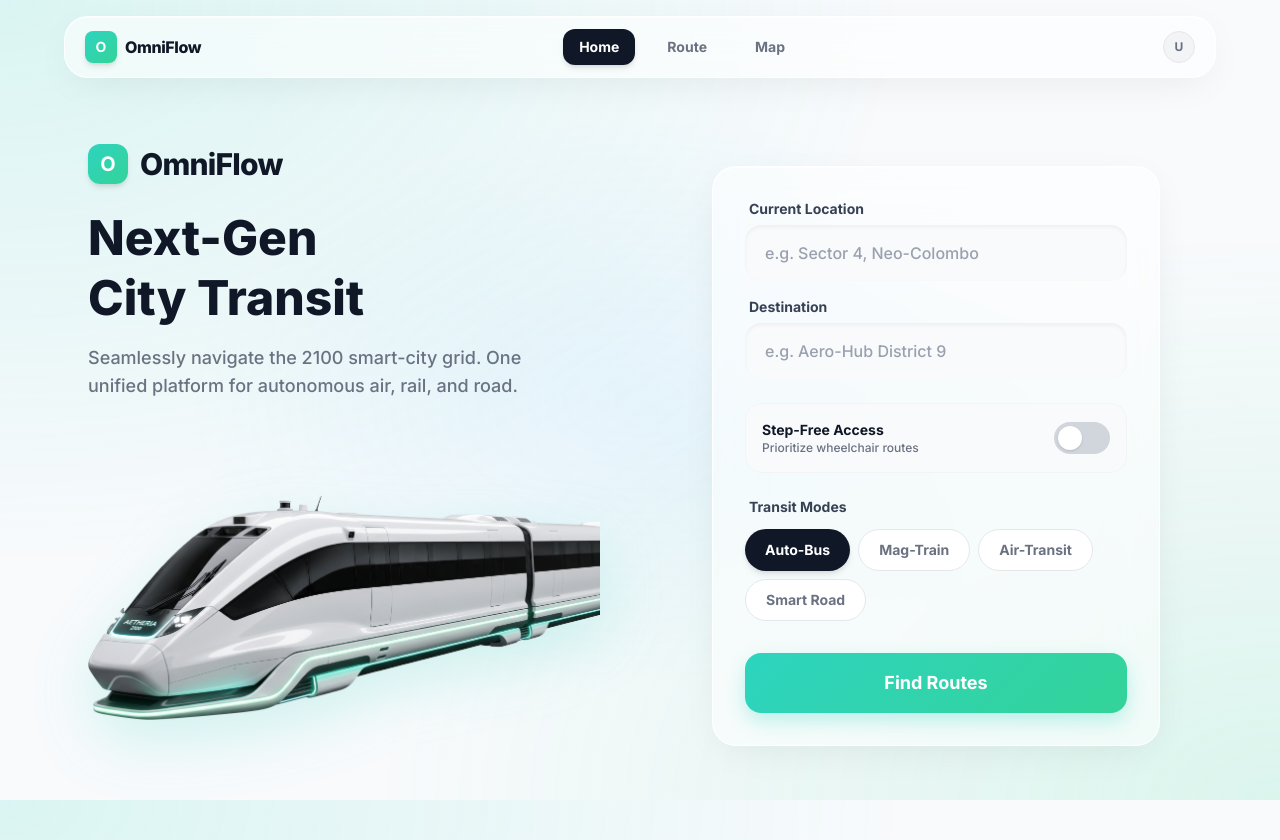
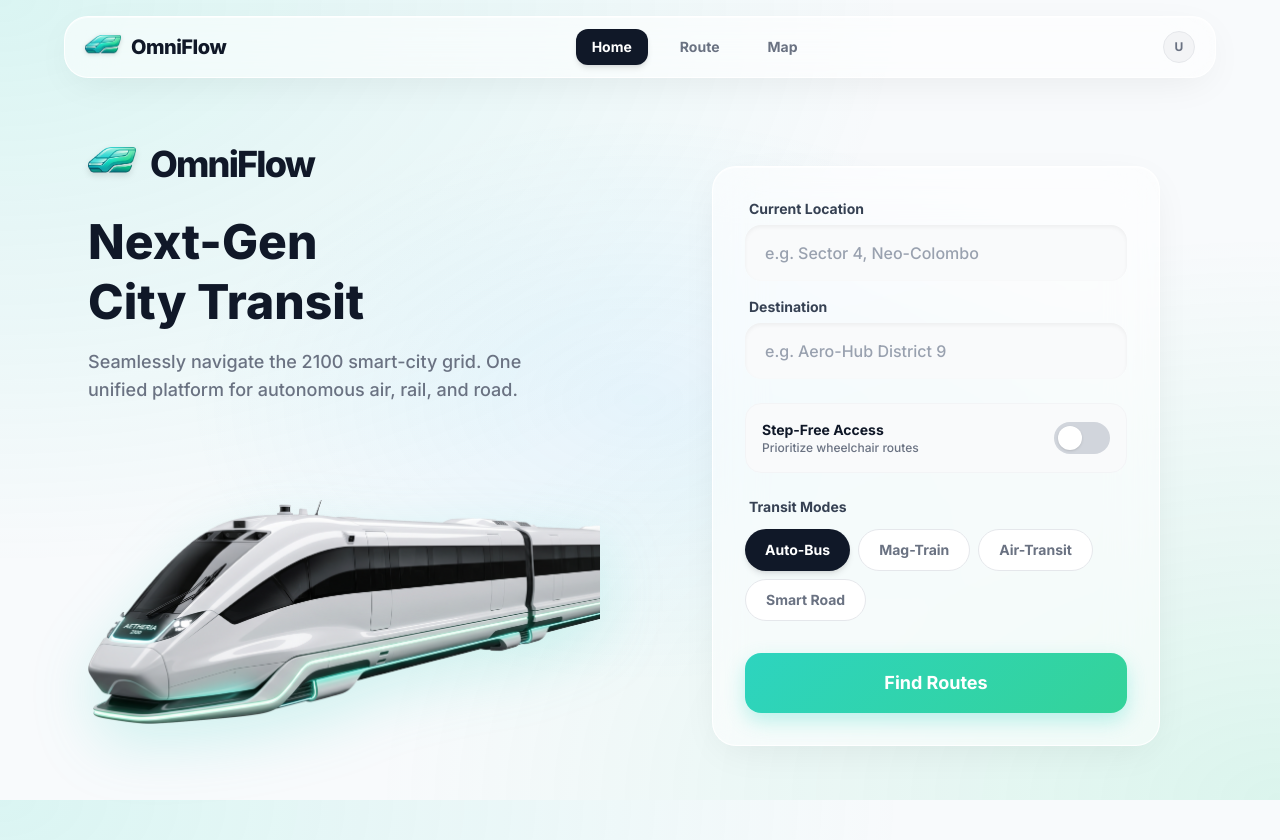
Before and after one commit to Sahas-sass/OmniFlow, a Next.js app: page / in a window 1280 px wide. Built offline with nearby package versions, Linux system fonts and the light colour scheme.

Commit message:
Add brand logo and update NavBar and Home components for improved branding

```diff
--- a/app/page.tsx
+++ b/app/page.tsx
@@ -7,12 +7,18 @@ export default function Home() {
 
       {/* Left Column: 3D Asset & Branding */}
       <div className="w-full lg:w-1/2 flex flex-col items-center lg:items-start text-center lg:text-left">
-        <div className="flex items-center gap-3 mb-6">
-          {/* Placeholder for an app logo */}
-          <div className="w-10 h-10 rounded-xl primary-gradient shadow-md flex items-center justify-center">
-            <span className="text-white font-bold text-xl">O</span>
+        {/* Brand Icon and Text */}
+        <div className="flex items-center gap-3.5 mb-6 justify-center lg:justify-start">
+          <div className="relative w-12 h-12 flex-shrink-0 drop-shadow-md">
+            <Image
+              src="/logo.png"
+              alt="OmniFlow Logo"
+              fill
+              className="object-contain"
+              priority
+            />
           </div>
-          <h1 className="text-3xl font-extrabold tracking-tight text-gray-900">
+          <h1 className="text-3xl md:text-4xl font-extrabold tracking-tighter text-gray-900">
             OmniFlow
           </h1>
         </div>
--- a/components/NavBar.tsx
+++ b/components/NavBar.tsx
@@ -2,6 +2,7 @@
 "use client";
 import Link from 'next/link';
 import { usePathname } from 'next/navigation';
+import Image from 'next/image';
 
 export default function NavBar() {
   const pathname = usePathname();
@@ -44,11 +45,17 @@ export default function NavBar() {
         <div className="max-w-6xl mx-auto soft-card px-5 py-3 flex items-center justify-between pointer-events-auto">
 
           {/* Brand / Logo */}
-          <Link href="/" className="flex items-center gap-2">
-            <div className="w-8 h-8 rounded-lg primary-gradient flex items-center justify-center shadow-md">
-              <span className="text-white font-bold text-sm">O</span>
+          <Link href="/" className="flex items-center gap-2.5">
+            <div className="relative w-9 h-9 flex-shrink-0 drop-shadow-sm">
+              <Image
+                src="/logo.png"
+                alt="OmniFlow Logo"
+                fill
+                className="object-contain"
+                priority
+              />
             </div>
-            <span className="font-extrabold text-gray-900 tracking-tight">
+            <span className="font-extrabold text-gray-900 text-xl tracking-tight hidden sm:block">
               OmniFlow
             </span>
           </Link>
```
Also changed, not shown: public/logo.png (added).
